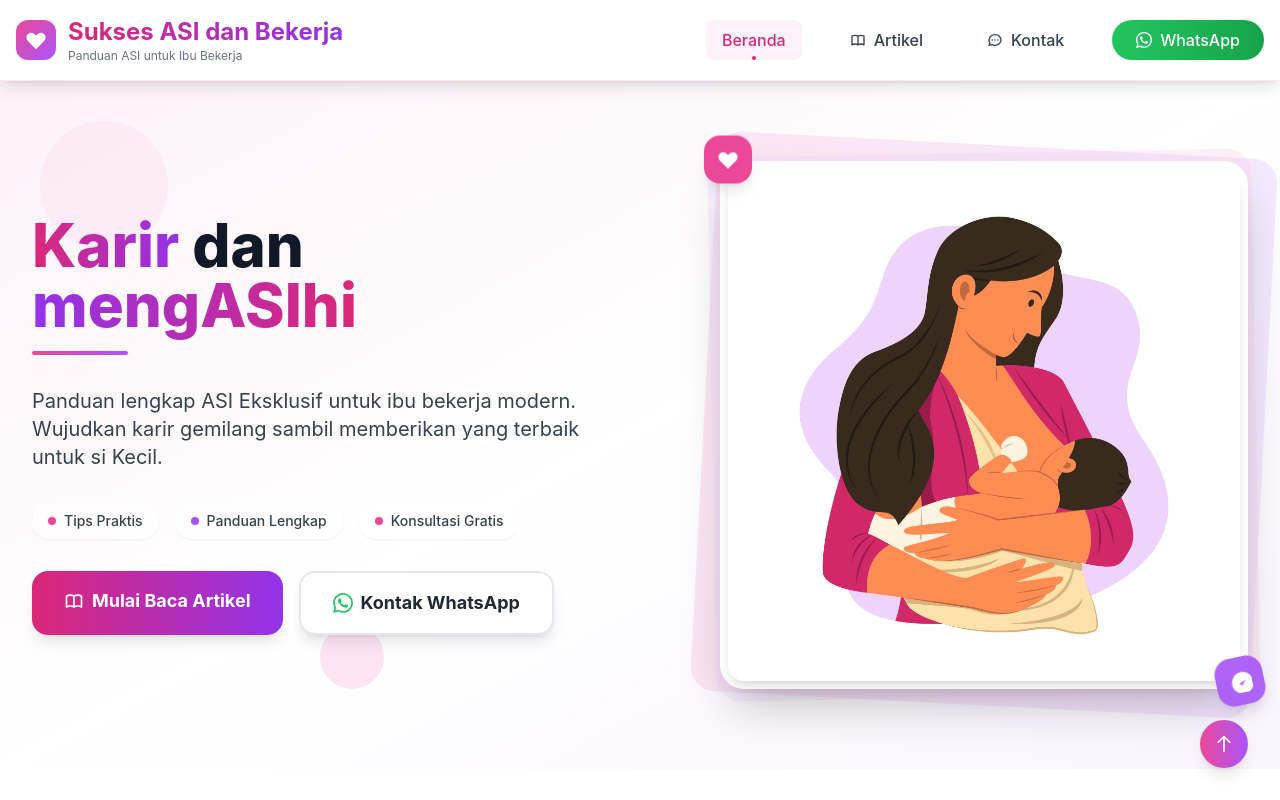
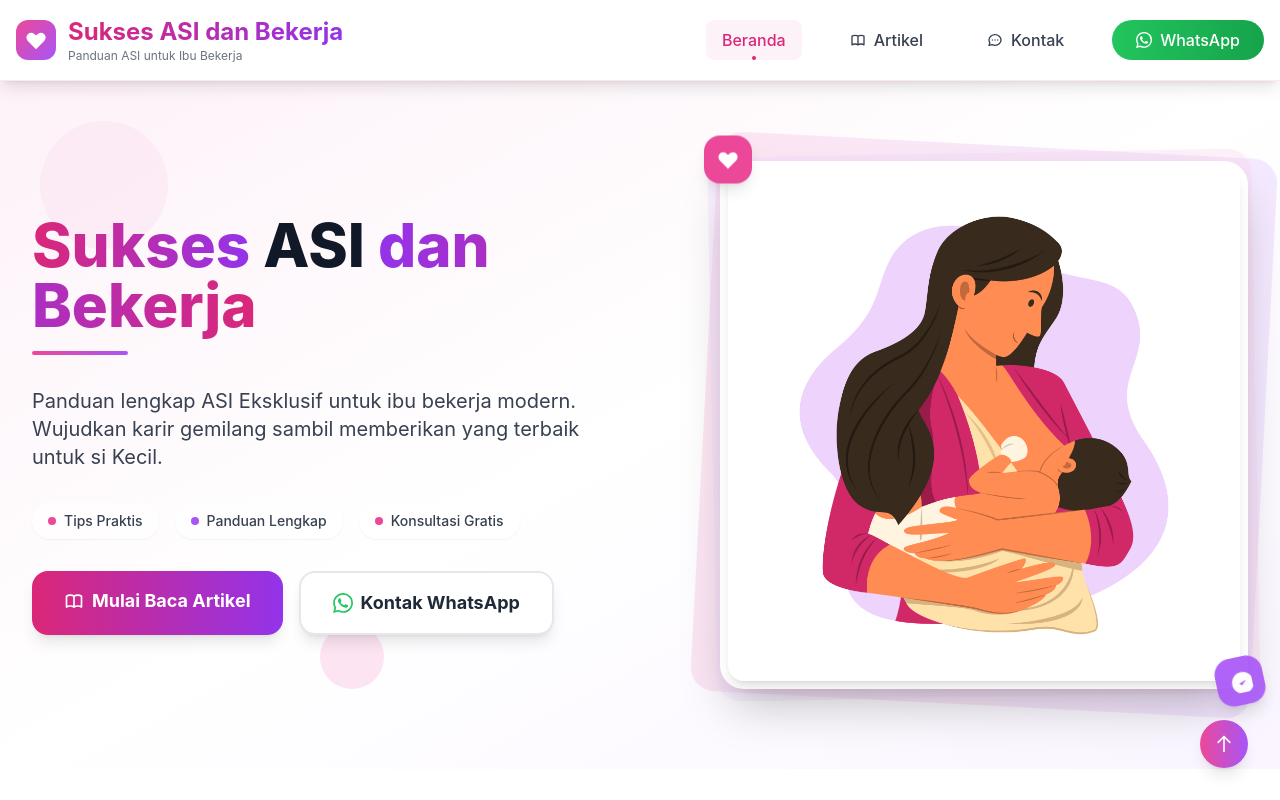
Before and after one commit to carlosmarpaung08/karir-mengasihi, a React (Create React App) app: page / in a window 1280 px wide. Shown: the top 800 px of the page. Built offline with nearby package versions, Linux system fonts and the light colour scheme; the HTML template or start-up script is replaced by a standard one.

Commit message:
Add Article Manajemen Laktasi pada Ibu Bekerja and Rename Repositori

```diff
--- a/src/pages/Home.jsx
+++ b/src/pages/Home.jsx
@@ -19,11 +19,11 @@ function Home() {
               <div className="space-y-4">
                 <h1 className="text-4xl md:text-5xl lg:text-6xl font-extrabold text-gray-900 leading-tight">
                   <span className="bg-gradient-to-r from-pink-600 to-purple-600 bg-clip-text text-transparent">
-                    Karir
+                    Sukses
                   </span>{' '}
-                  dan{' '}
+                  ASI{' '}
                   <span className="bg-gradient-to-r from-purple-600 to-pink-600 bg-clip-text text-transparent">
-                    mengASIhi
+                    dan Bekerja
                   </span>
                 </h1>
                 <div className="w-24 h-1 bg-gradient-to-r from-pink-500 to-purple-500 mx-auto lg:mx-0 rounded-full"></div>
```
